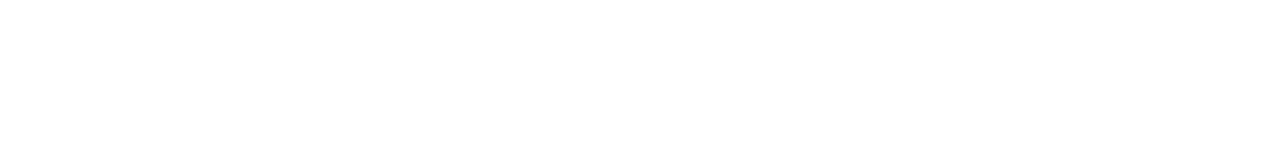
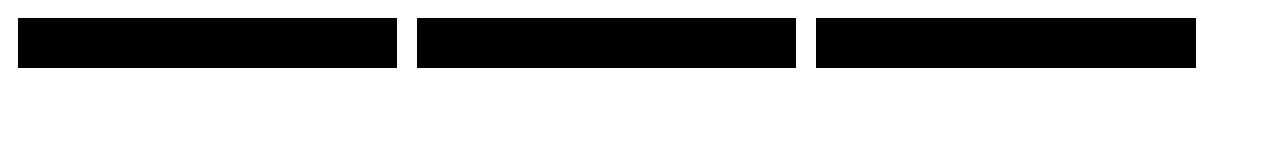
Before and after one commit to DimensionalDrift/sample_mobile_first, a plain HTML site: page index.html in a window 1280 px wide. Drawn offline with Linux system fonts and the light colour scheme.

Commit message:
Completed exercise

```diff
--- a/main.css
+++ b/main.css
@@ -0,0 +1,14 @@
+.column {
+    float: left;
+    height: 50px;
+    width: 100%;
+    background-color: #000;  /* Black */
+}
+
+@media (min-width: 992px) {
+
+    .column {
+        width: 30%;
+        margin: 10px;
+    }
+}
```
Also changed, not shown: index.html (+2 -0 lines).
